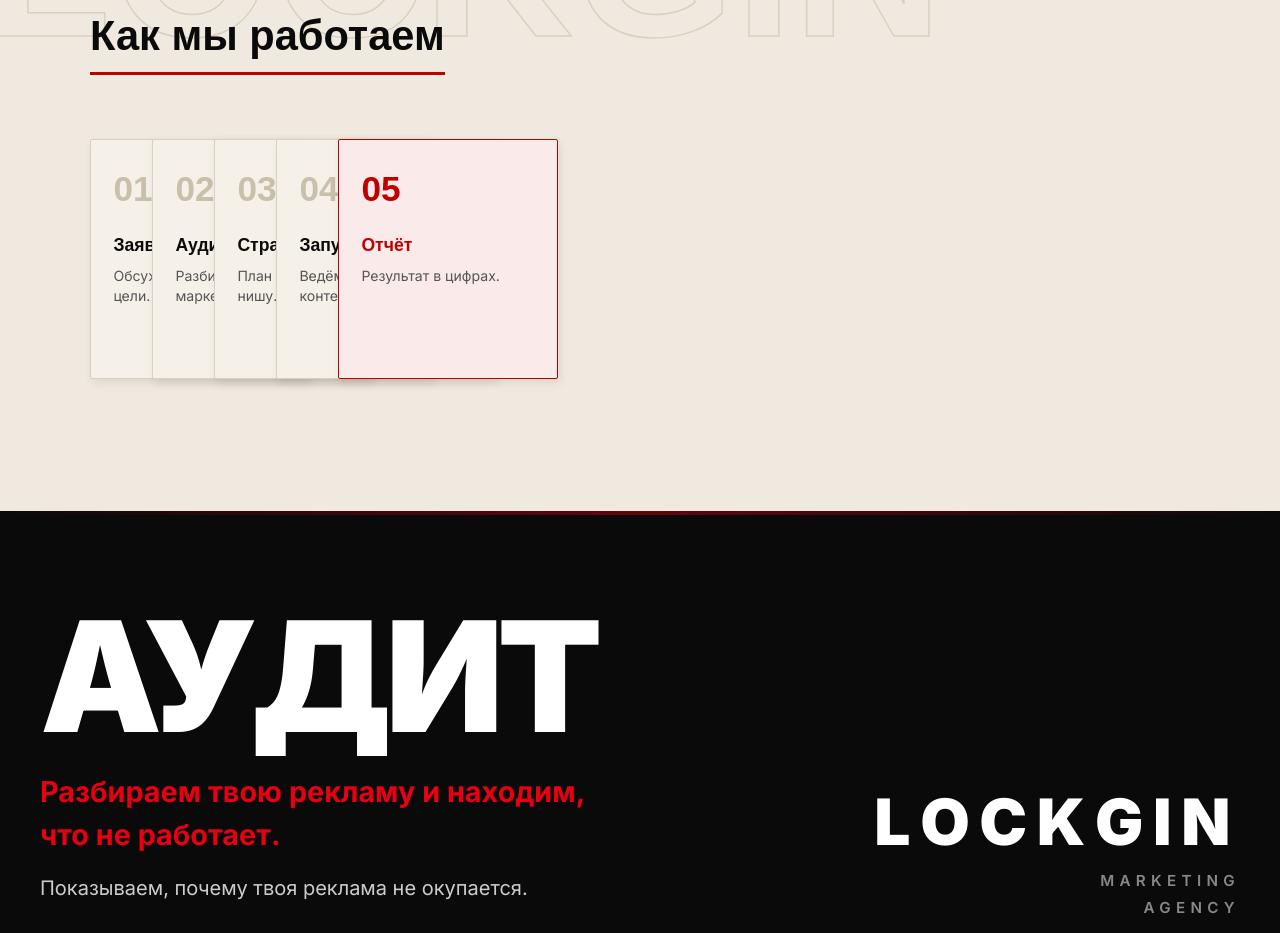
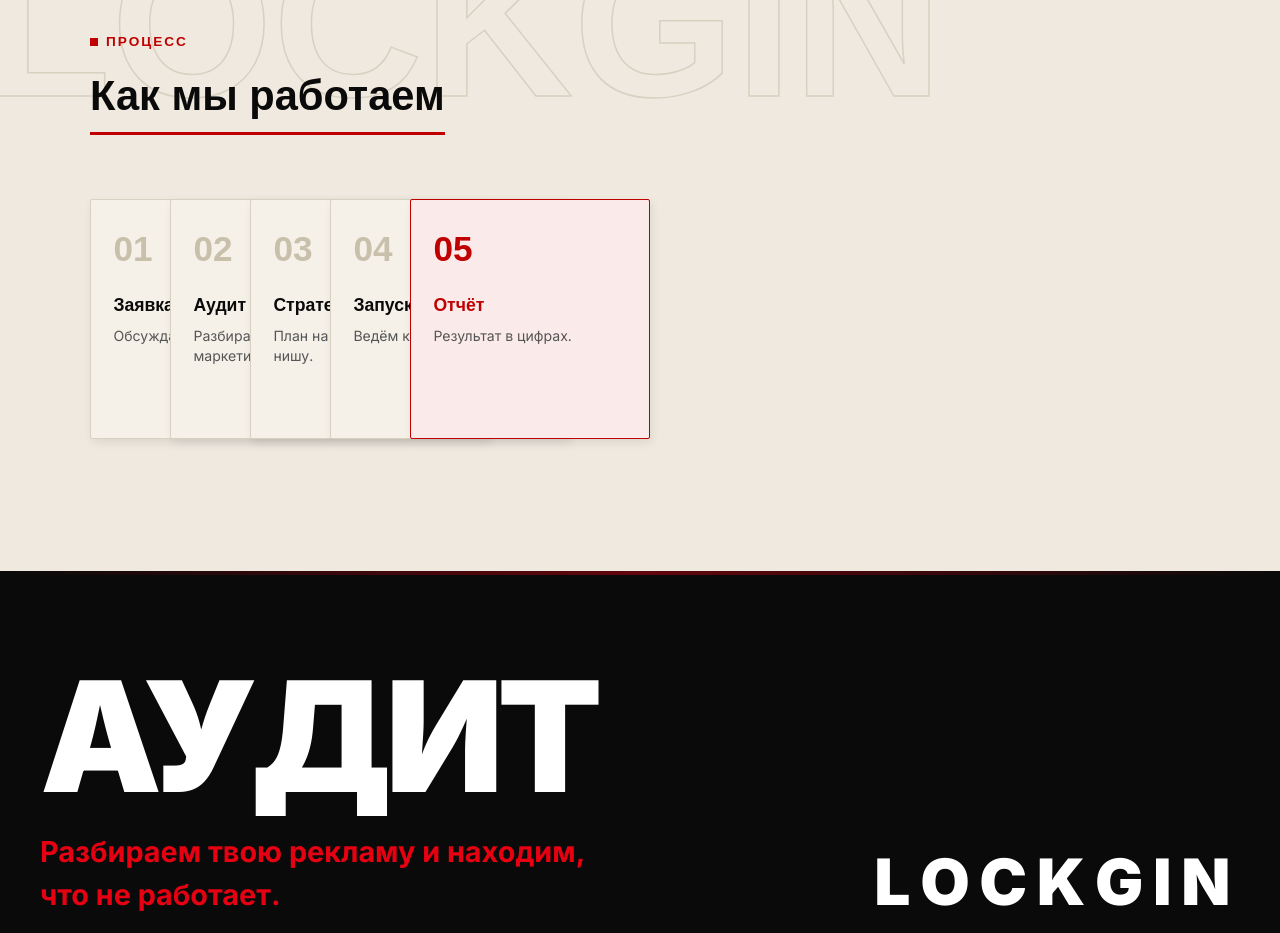
Before and after one commit to lockginagency/MarketingAgency-spa-, a Next.js app: page / in a window 1280 px wide. Shown: the part 3480-4413 px from the top of the page. Built offline with nearby package versions, Linux system fonts and the light colour scheme; a web font is replaced by a local one.

Commit message:
Редизайн сайта: бежевый стиль, шрифт Unbounded, стикеры площадок и карточки-блокнот

```diff
--- a/app/sections/HowWeWork.tsx
+++ b/app/sections/HowWeWork.tsx
@@ -22,7 +22,7 @@ export default function HowWeWork() {
             <div
               key={s.num}
               className={`how-card ${i === steps.length - 1 ? "how-card-last" : ""}`}
-              style={{ zIndex: i, left: `${i * 62}px` }}
+              style={{ zIndex: i, left: `${i * 80}px` }}
             >
               <div className="how-num">{s.num}</div>
               <div className="how-title">{s.title}</div>
--- a/styles/growth.css
+++ b/styles/growth.css
@@ -39,7 +39,7 @@
   justify-content: center;
   gap: 2.5rem;
   margin-bottom: 2.5rem;
-  height: 260px;
+  height: 320px;
 }
 .growth-bar-col {
   display: flex;
--- a/styles/howwework.css
+++ b/styles/howwework.css
@@ -54,11 +54,13 @@
 .how-stack {
   position: relative;
   height: 260px;
+  width: 100%;
+  max-width: 700px;
 }
 .how-card {
   position: absolute;
   top: 0;
-  width: 220px;
+  width: 240px;
   height: 240px;
   background: #f5f1e9;
   border: 1px solid #d8d0c0;
@@ -67,6 +69,7 @@
   box-shadow: 2px 4px 10px rgba(0, 0, 0, 0.08);
   transition: transform 0.3s ease, box-shadow 0.3s ease;
   cursor: default;
+  overflow: hidden;
 }
 .how-card:hover {
   transform: translateY(-14px) scale(1.03);
```
